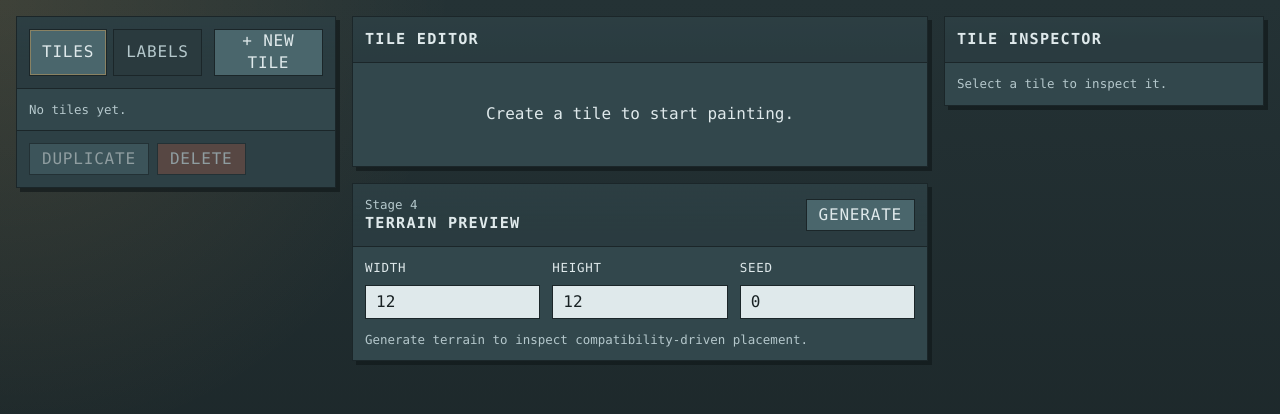
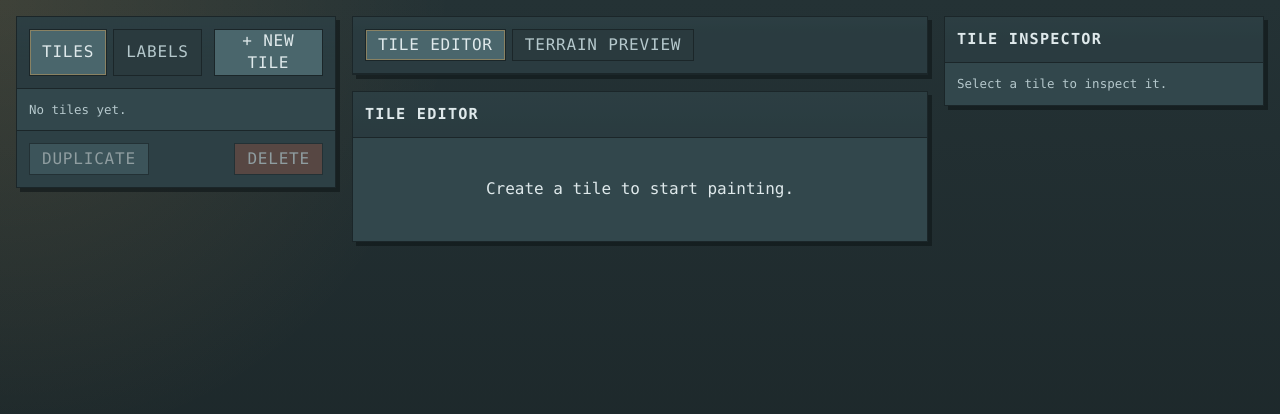
Before and after one commit to carladevv/tileset-drafting-tool, a React (Vite) app: page / in a window 1280 px wide. Shown: the top 414 px of the page. Built offline with nearby package versions, Linux system fonts and the light colour scheme.

Commit message:
fix: visual bugs and usability

```diff
--- a/src/components/EditorLayout.tsx
+++ b/src/components/EditorLayout.tsx
@@ -1,9 +1,13 @@
+import { useState } from 'react'
+
 import { LibraryPanel } from './LibraryPanel'
 import { TerrainPreviewPanel } from './TerrainPreviewPanel'
 import { TileEditorGrid } from './TileEditorGrid'
 import { TileInspector } from './TileInspector'
 
 export function EditorLayout() {
+  const [activeCenterTab, setActiveCenterTab] = useState<'editor' | 'terrain'>('editor')
+
   return (
     <main className="editor-shell">
       <aside className="editor-shell__left">
@@ -11,8 +15,31 @@ export function EditorLayout() {
       </aside>
       <section className="editor-shell__center">
         <div className="editor-shell__center-stack">
-          <TileEditorGrid />
-          <TerrainPreviewPanel />
+          <div className="panel panel--workspace-tabs">
+            <div className="panel__header panel__header--tabs">
+              <div className="panel-tabs" role="tablist" aria-label="Workspace views">
+                <button
+                  type="button"
+                  role="tab"
+                  className={`panel-tab ${activeCenterTab === 'editor' ? 'is-active' : ''}`}
+                  aria-selected={activeCenterTab === 'editor'}
+                  onClick={() => setActiveCenterTab('editor')}
+                >
+                  Tile Editor
+                </button>
+                <button
+                  type="button"
+                  role="tab"
+                  className={`panel-tab ${activeCenterTab === 'terrain' ? 'is-active' : ''}`}
+                  aria-selected={activeCenterTab === 'terrain'}
+                  onClick={() => setActiveCenterTab('terrain')}
+                >
+                  Terrain Preview
+                </button>
+              </div>
+            </div>
+          </div>
+          {activeCenterTab === 'editor' ? <TileEditorGrid /> : <TerrainPreviewPanel />}
         </div>
       </section>
       <aside className="editor-shell__right">
--- a/src/components/TerrainPreviewPanel.tsx
+++ b/src/components/TerrainPreviewPanel.tsx
@@ -3,8 +3,6 @@ import { useMemo } from 'react'
 import { useProjectStore } from '../store/projectStore'
 import { getGeneratedCellView } from '../utils/terrainGeneration'
 import { TilePreview } from './TilePreview'
-
-const formatBorder = (values: string[]) => `[${values.join(', ')}]`
 
 export function TerrainPreviewPanel() {
   const project = useProjectStore((state) => state.project)
@@ -19,18 +17,14 @@ export function TerrainPreviewPanel() {
     () => getGeneratedCellView(project.tiles, selectedCell),
     [project.tiles, selectedCell],
   )
+  const labelNameById = useMemo(
+    () => Object.fromEntries(project.cellLabels.map((label) => [label.id, label.name])),
+    [project.cellLabels],
+  )
+  const formatBorder = (values: string[]) => `[${values.map((value) => labelNameById[value] ?? value).join(', ')}]`
 
   return (
     <section className="panel panel--terrain">
-      <div className="panel__header">
-        <div>
-          <p className="panel-kicker">Stage 4</p>
-          <h2>Terrain Preview</h2>
-        </div>
-        <button type="button" className="pixel-button" onClick={() => generateTerrainPreview()}>
-          Generate
-        </button>
-      </div>
       <div className="panel__body panel__body--stack panel__body--scroll">
         <div className="terrain-controls" aria-label="Terrain generation controls">
           <label className="field-group">
@@ -62,6 +56,9 @@ export function TerrainPreviewPanel() {
               onChange={(event) => updateGenerationSettings({ generationSeed: Number(event.target.value) || 0 })}
             />
           </label>
+          <button type="button" className="pixel-button terrain-controls__button" onClick={() => generateTerrainPreview()}>
+            Generate
+          </button>
         </div>
 
         {!terrain ? (
--- a/src/components/TileEditorGrid.tsx
+++ b/src/components/TileEditorGrid.tsx
@@ -11,6 +11,7 @@ export function TileEditorGrid() {
   const labels = useProjectStore((state) => state.project.cellLabels)
   const selectedLabelId = useProjectStore((state) => state.selectedLabelId)
   const paintCell = useProjectStore((state) => state.paintCell)
+  const selectLabel = useProjectStore((state) => state.selectLabel)
   const isPaintingRef = useRef(false)
   const tile = tiles.find((entry) => entry.id === selectedTileId) ?? null
 
@@ -86,6 +87,22 @@ export function TileEditorGrid() {
       </div>
       <div className="editor-panel__footer">
         <span>Active label: {labels.find((label) => label.id === selectedLabelId)?.name ?? 'None selected'}</span>
+        {labels.length > 0 ? (
+          <div className="editor-quick-palette" aria-label="Quick label palette">
+            {labels.map((label) => (
+              <button
+                key={label.id}
+                type="button"
+                className={`editor-quick-palette__swatch ${selectedLabelId === label.id ? 'is-selected' : ''}`}
+                aria-label={`Use ${label.name}`}
+                title={label.name}
+                onClick={() => selectLabel(label.id)}
+              >
+                <span style={{ backgroundColor: label.color }} />
+              </button>
+            ))}
+          </div>
+        ) : null}
       </div>
     </section>
   )
--- a/src/components/TileInspector.tsx
+++ b/src/components/TileInspector.tsx
@@ -19,7 +19,7 @@ export function TileInspector() {
   const issues = validationIssues.filter((issue) => issue.tileId === selectedTileId)
   const borders = selectedTileId ? getTileBorders(selectedTileId) : null
   const compatibility = selectedTileId ? getCompatibilityForTile(selectedTileId) : null
-  const rotatedViews = tile ? getRotatedTileViews({ ...tile, allowRotations: true }) : []
+  const rotatedViews = tile ? getRotatedTileViews({ ...tile, allowRotations: tile.allowRotations }) : []
 
   const getTileName = (tileId: string) => tiles.find((entry) => entry.id === tileId)?.name || 'Untitled tile'
   const getTile = (tileId: string) => tiles.find((entry) => entry.id === tileId) ?? null
@@ -79,7 +79,6 @@ export function TileInspector() {
                     <span>{tile.allowRotations ? 'Enabled' : 'Disabled'}</span>
                   </div>
                 </label>
-                {tile.allowRotations ? (
                 <div className="inspector-block">
                   <div className="rotation-preview-row" aria-label="Rotation previews">
                     {rotatedViews.map((view) => (
@@ -96,7 +95,6 @@ export function TileInspector() {
                     ))}
                   </div>
                 </div>
-                ) : null}
                 <div className="inspector-block">
                   <h3>Validation</h3>
                   {issues.length === 0 ? (
--- a/src/index.css
+++ b/src/index.css
@@ -170,6 +170,9 @@ button {
 .panel__footer,
 .editor-panel__footer {
   display: flex;
+  align-items: center;
+  justify-content: space-between;
+  flex-wrap: wrap;
   gap: 8px;
   border-top: 1px solid #1b2629;
   background: rgba(27, 38, 41, 0.2);
@@ -595,34 +598,40 @@ input[type='color'] {
 
 .terrain-controls {
   display: grid;
-  grid-template-columns: repeat(3, minmax(0, 1fr));
+  grid-template-columns: repeat(3, minmax(0, 1fr)) auto;
   gap: 12px;
+  align-items: end;
+}
+
+.terrain-controls__button {
+  white-space: nowrap;
 }
 
 .terrain-grid {
   display: grid;
-  gap: 6px;
+  gap: 1px;
   align-self: start;
+  padding: 1px;
+  background: #51656a;
 }
 
 .terrain-grid__cell {
-  display: grid;
-  place-items: center;
+  display: block;
   min-width: 48px;
   min-height: 48px;
-  padding: 4px;
-  border: 1px solid #1b2629;
-  background: #223033;
+  padding: 0;
+  border: 0;
+  background: transparent;
   color: #b5c8cc;
 }
 
 .terrain-grid__cell:hover {
-  background: #2a3a3e;
+  filter: brightness(1.04);
 }
 
 .terrain-grid__cell.is-selected {
   outline: 1px solid #ffb454;
-  outline-offset: 1px;
+  outline-offset: 0;
 }
 
 .terrain-grid__cell--empty,
@@ -638,6 +647,10 @@ input[type='color'] {
     #223033;
 }
 
+.terrain-grid__cell .tile-preview {
+  border: 0;
+}
+
 .terrain-grid__placeholder,
 .generated-cell-meta p {
   margin: 0;
@@ -645,6 +658,10 @@ input[type='color'] {
 }
 
 .terrain-grid__placeholder {
+  display: grid;
+  place-items: center;
+  width: 56px;
+  height: 56px;
   text-transform: uppercase;
   letter-spacing: 0.06em;
 }
@@ -653,6 +670,34 @@ input[type='color'] {
   display: flex;
   flex-direction: column;
   gap: 6px;
+}
+
+.editor-quick-palette {
+  display: inline-flex;
+  align-items: center;
+  flex-wrap: wrap;
+  gap: 6px;
+}
+
+.editor-quick-palette__swatch {
+  display: grid;
+  place-items: center;
+  width: 28px;
+  height: 28px;
+  padding: 0;
+  border: 1px solid #1b2629;
+  background: #223033;
+}
+
+.editor-quick-palette__swatch span {
+  width: 16px;
+  height: 16px;
+  border: 1px solid rgba(255, 255, 255, 0.22);
+}
+
+.editor-quick-palette__swatch.is-selected {
+  outline: 1px solid #ffb454;
+  outline-offset: 1px;
 }
 
 @media (max-width: 1100px) {
```
Also changed, not shown: 1 other file (tests, documents, lock files or other folders). Lines whose indentation alone changed are shown as unchanged.
